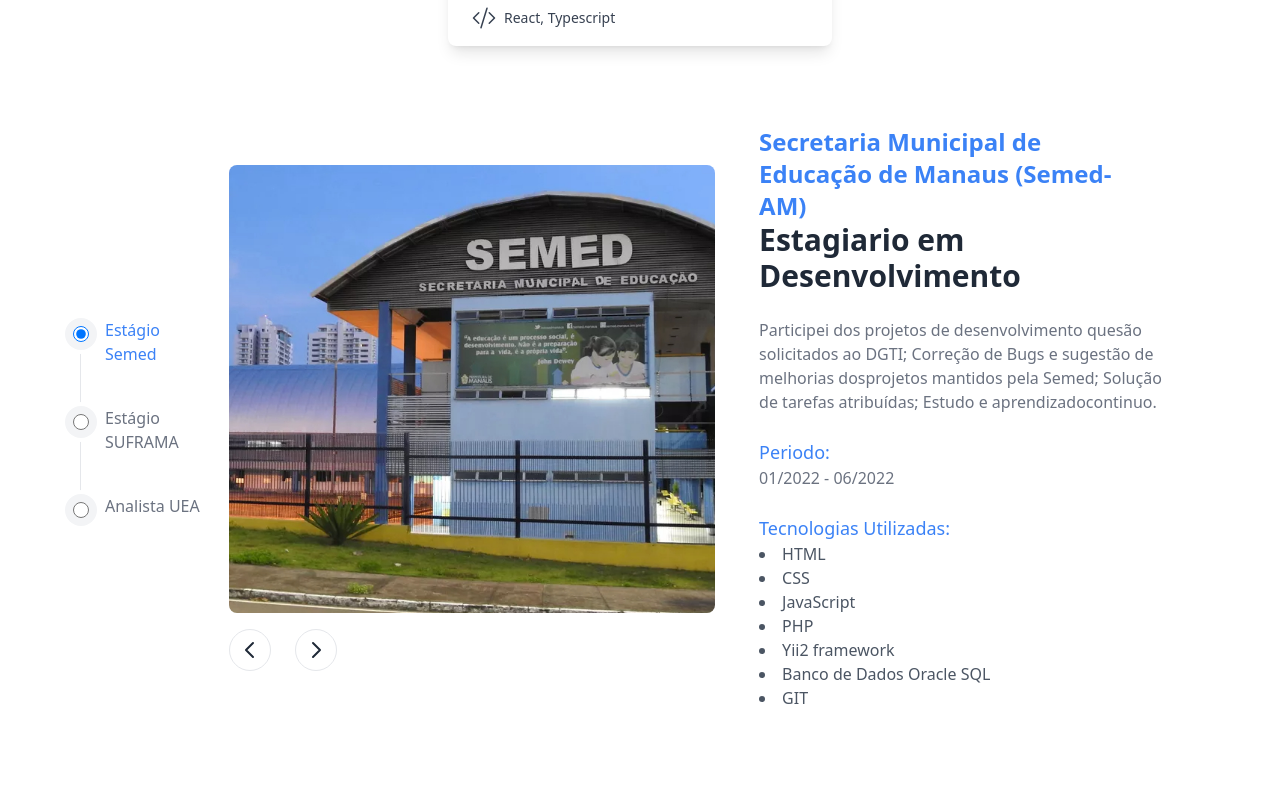
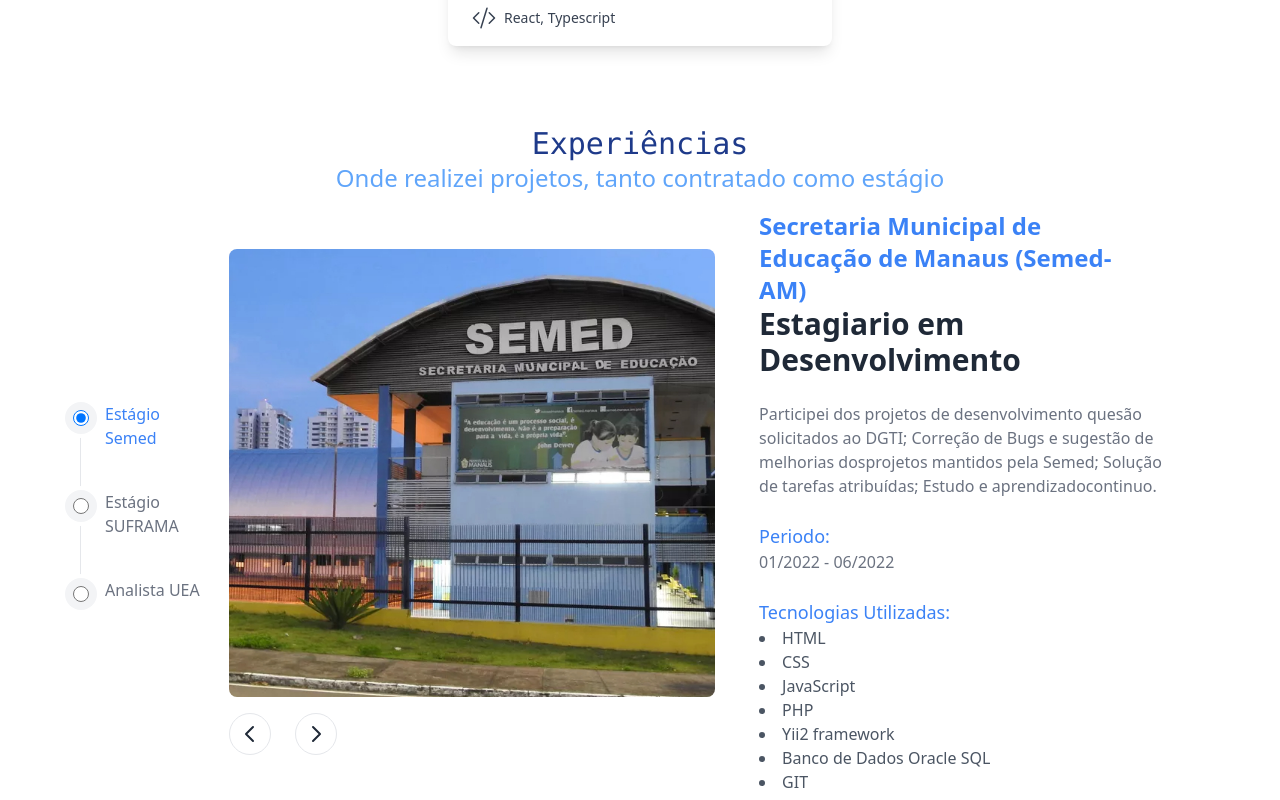
Before and after one commit to Chris-luiz/portfolio2, a React (Create React App) app: page / in a window 1280 px wide. Shown: the part 1020-1820 px from the top of the page. Built offline with nearby package versions, Linux system fonts and the light colour scheme.

Commit message:
refactor: ajuste de fonte e espaçamento

```diff
--- a/src/components/Carousel.tsx
+++ b/src/components/Carousel.tsx
@@ -62,7 +62,10 @@
     };
 
     return (
-        <section className="bg-white dark:bg-gray-900 m-20">
+        <div className="bg-white dark:bg-gray-900 m-20">
+            <h1 className="text-center text-3xl font-mono text-blue-900 ">Experiências</h1>
+            <p className="text-center text-2xl text-blue-400 mb-4">Onde realizei projetos, tanto contratado como estágio</p>
+
             <div className="container px-6 mx-auto">
                 <div className="lg:-mx-6 lg:flex lg:items-center gap-5">
 
@@ -111,6 +114,6 @@
                     </div>
                 </div>
             </div>
-        </section>
+        </div>
     )
 }
```
